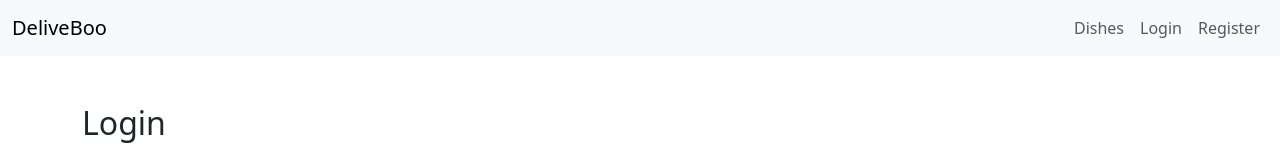
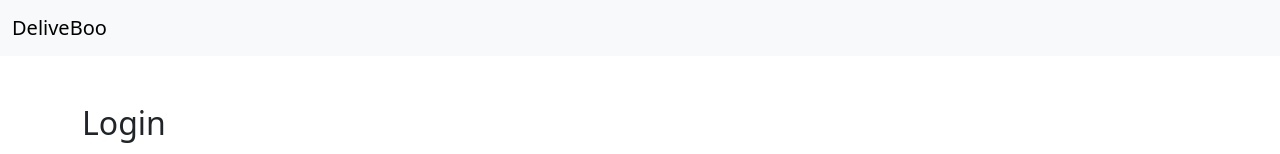
Before and after one commit to Jonathan-Ultini/vue-deliveboo, a Vue app: page /login in a window 1280 px wide. Shown: the top 154 px of the page. Built offline with nearby package versions, Linux system fonts and the light colour scheme.

Commit message:
fix header

```diff
--- a/src/components/AppHeader.vue
+++ b/src/components/AppHeader.vue
@@ -9,15 +9,7 @@
         </button>
         <div class="collapse navbar-collapse" id="navbarNav">
           <ul class="navbar-nav ms-auto">
-            <li class="nav-item">
-              <router-link class="nav-link" to="/dishes">Dishes</router-link>
-            </li>
-            <li class="nav-item">
-              <router-link class="nav-link" to="/login">Login</router-link>
-            </li>
-            <li class="nav-item">
-              <router-link class="nav-link" to="/register">Register</router-link>
-            </li>
+            <!-- possibile aggiungimento -->
           </ul>
         </div>
       </div>
```
